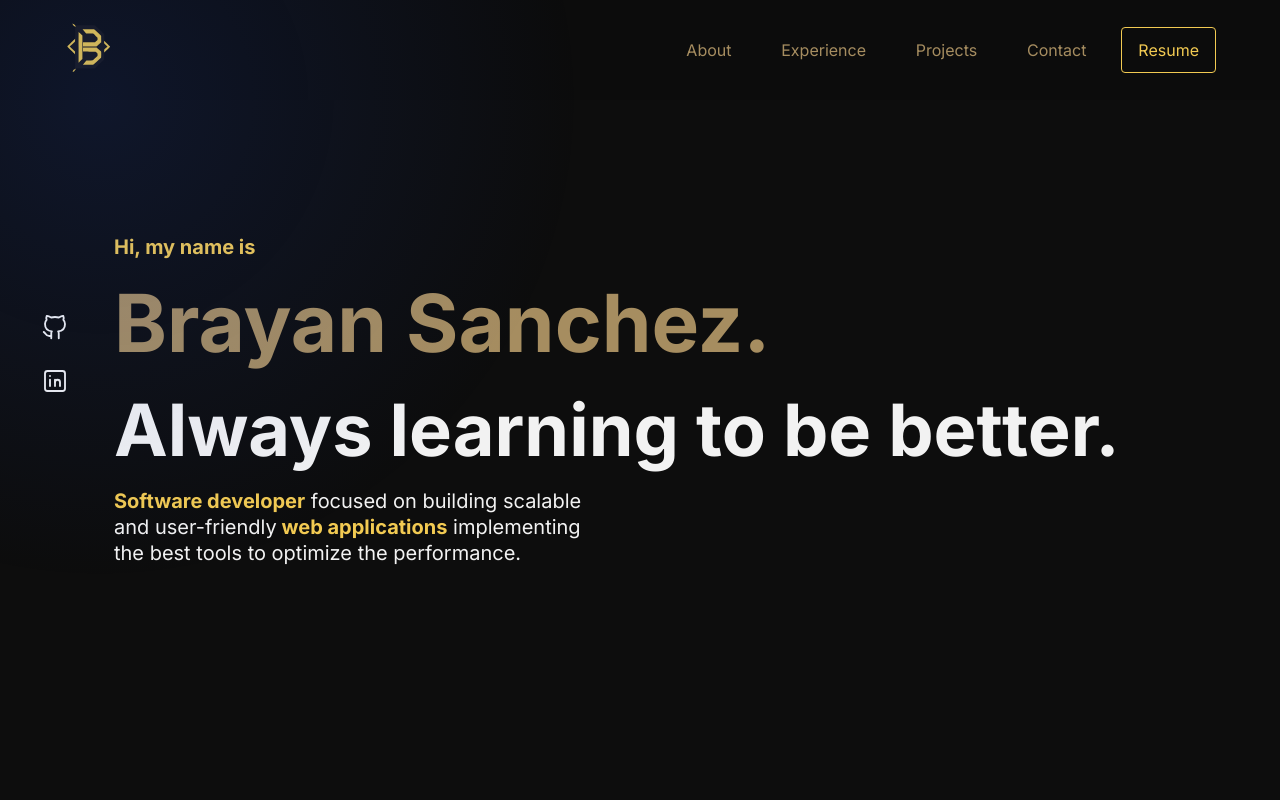
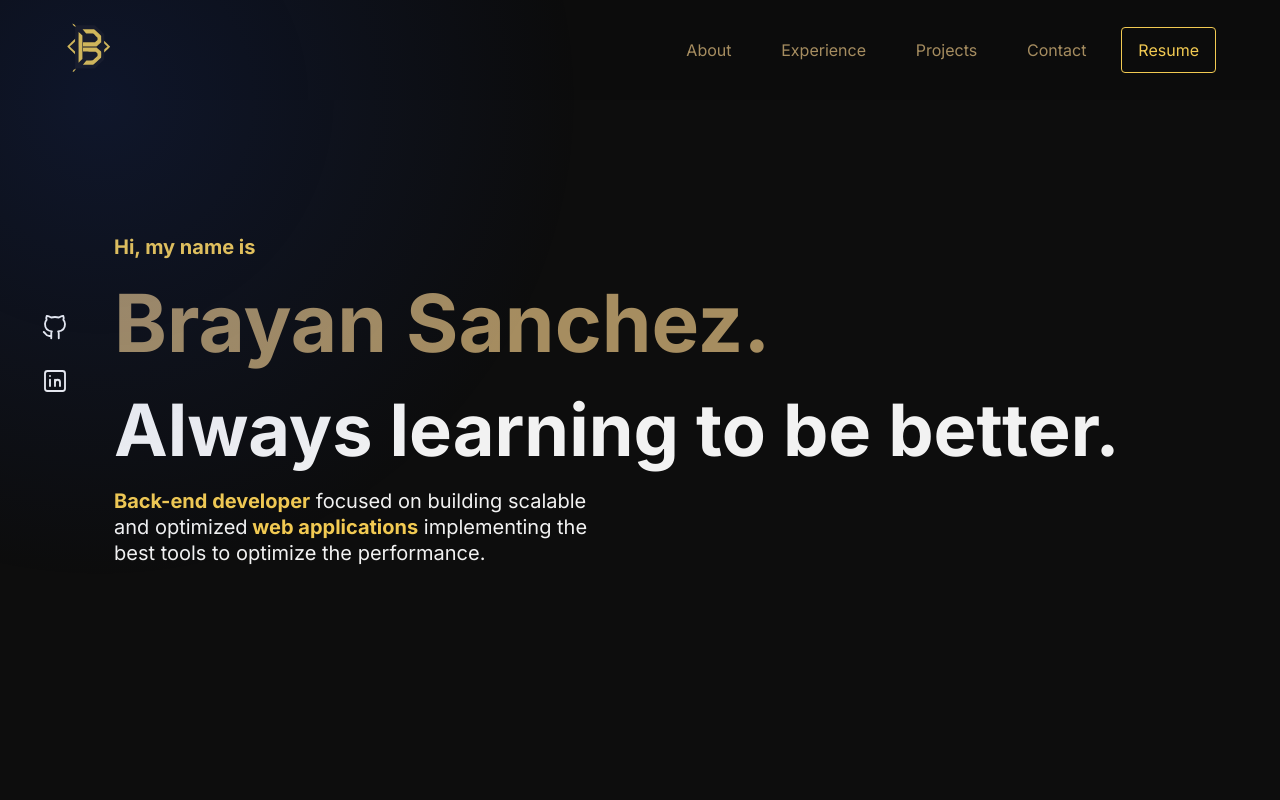
Before and after one commit to ClouddCoder/portfolio-v2, a Next.js app: page / in a window 1280 px wide. Shown: the top 800 px of the page. Built offline with nearby package versions, Linux system fonts and the light colour scheme.

Commit message:
Update Hero component

```diff
--- a/src/components/hero/Hero.jsx
+++ b/src/components/hero/Hero.jsx
@@ -16,7 +16,7 @@ function Hero() {
         Always learning to be better.
       </h3>
       <p className={`${styles["hero-field"]} ${styles.p} hidden `} style={{ "--order": 8 }}>
-        <strong>Software developer</strong> focused on building scalable and user-friendly
+        <strong>Back-end developer</strong> focused on building scalable and optimized
         <strong> web applications</strong> implementing the best tools to optimize the performance.
       </p>
     </section>
```
